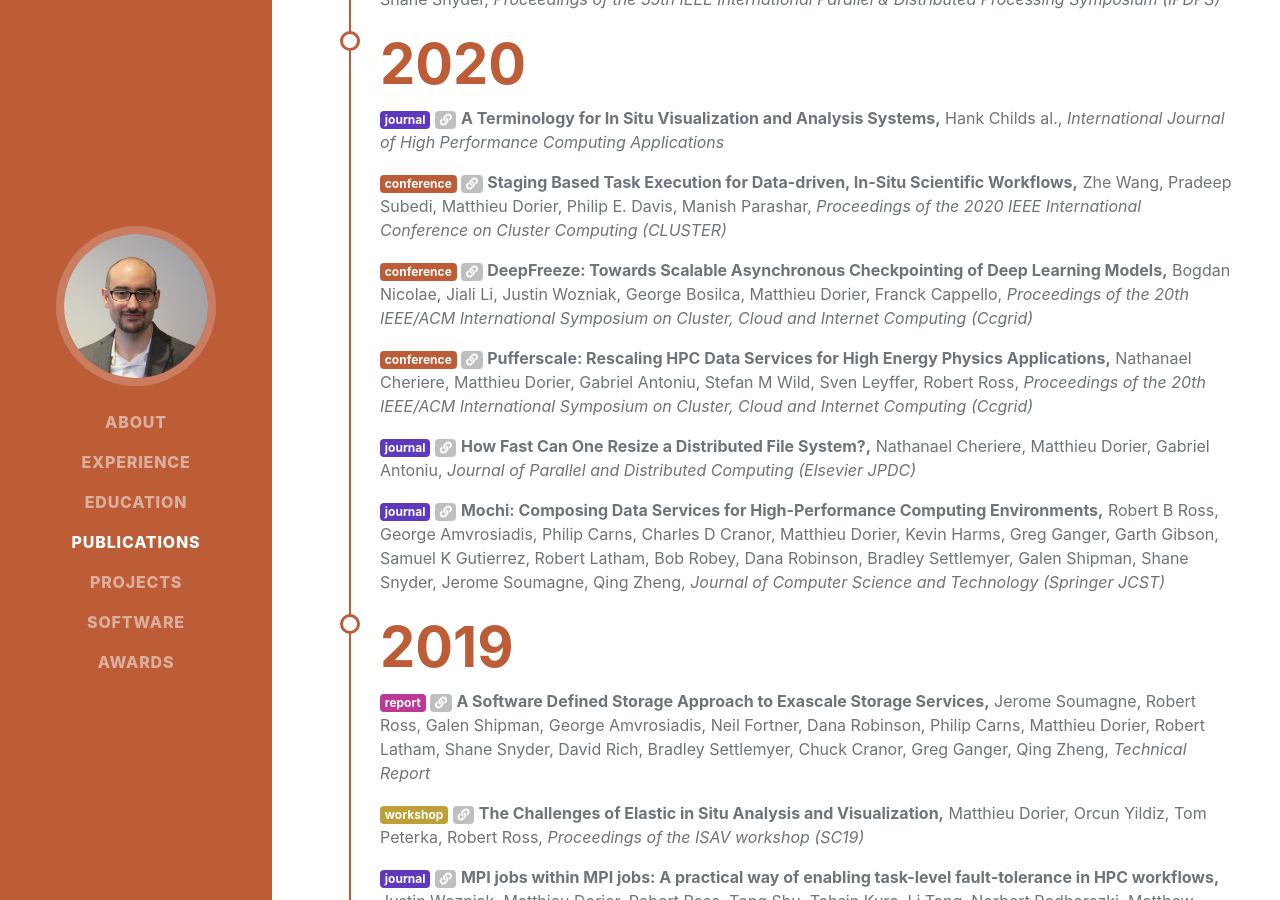
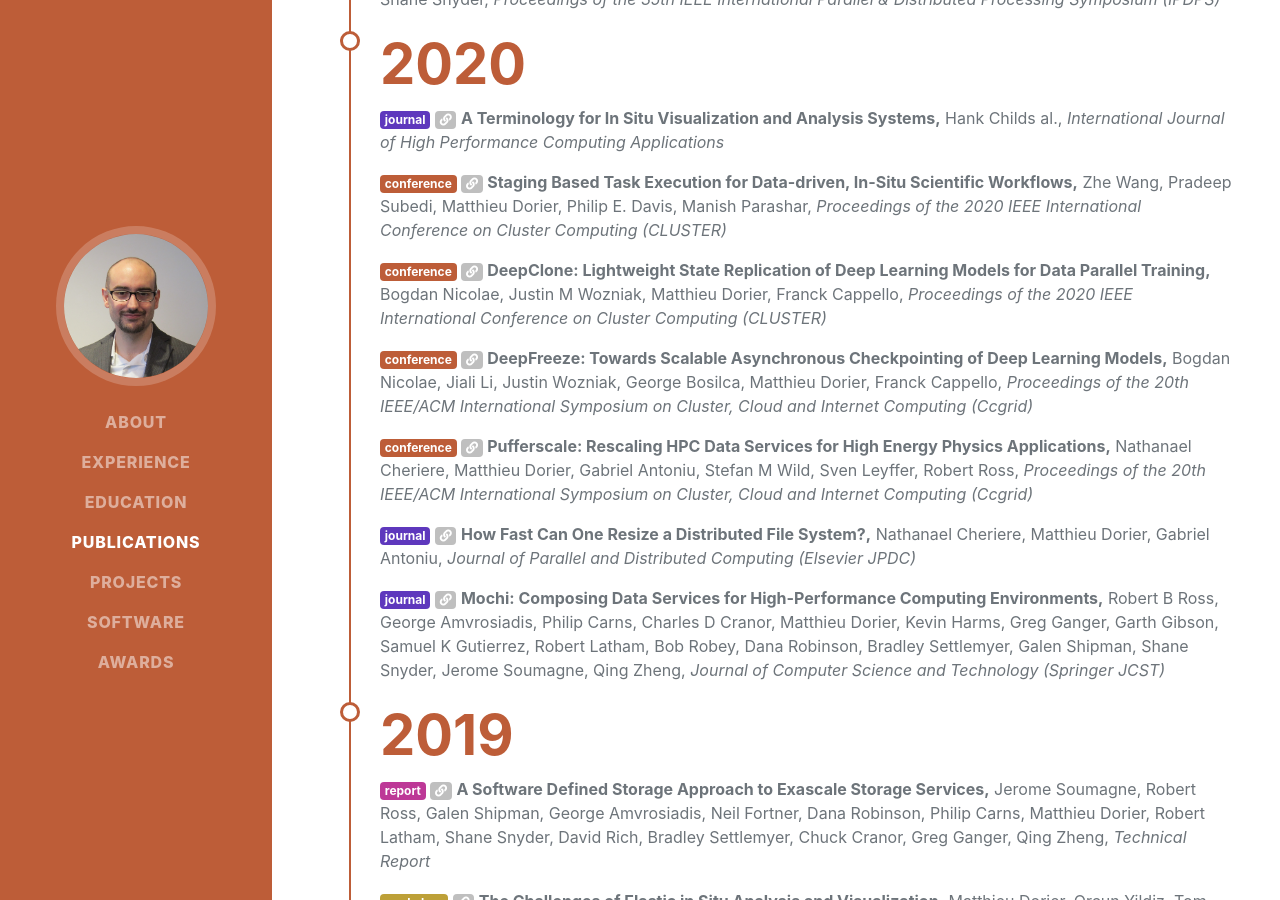
Before and after one commit to mdorier/mdorier.github.io, a Jekyll site: the page built from index.html, in a window 1280 px wide and 900 px high, scrolled down 4788 px. Built offline with Jekyll 4.4.1, drawn with Linux system fonts in a browser that asks for light colours; some web fonts are replaced.

Commit message:
added paper to biblio

```diff
--- a/_data/biblio.yml
+++ b/_data/biblio.yml
@@ -25,6 +25,13 @@
   venue: Proceedings of the 2020 IEEE International Conference on Cluster Computing (CLUSTER)
   year: 2020
   url: https://ieeexplore.ieee.org/document/9229582
+
+- title: "DeepClone: Lightweight State Replication of Deep Learning Models for Data Parallel Training"
+  authors: Bogdan Nicolae, Justin M Wozniak, Matthieu Dorier, Franck Cappello
+  type: conference
+  venue: Proceedings of the 2020 IEEE International Conference on Cluster Computing (CLUSTER)
+  year: 2020
+  url: https://ieeexplore.ieee.org/abstract/document/9229626/
 
 - title: "DeepFreeze: Towards Scalable Asynchronous Checkpointing of Deep Learning Models"
   authors: Bogdan Nicolae, Jiali Li, Justin Wozniak, George Bosilca, Matthieu Dorier, Franck Cappello
```
